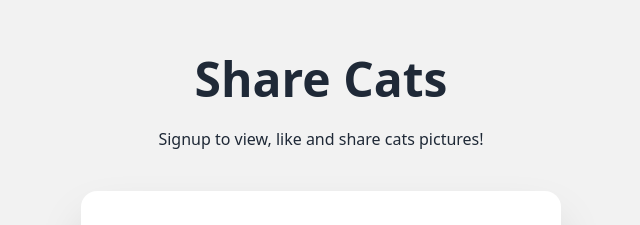
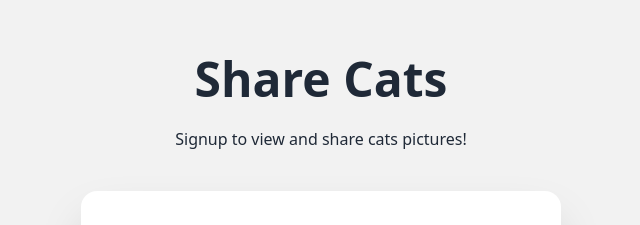
Before and after one commit to Catherine-Ge/Share-Cats-Images, a React (Vite) app: page /signup in a window 1280 px wide. Shown: the part 117-342 px from the top of the page, without its empty margins (319-959 px from the left). Built offline with nearby package versions, Linux system fonts and the light colour scheme; no server answers.

Commit message:
Update Signup.tsx

```diff
--- a/src/pages/Signup.tsx
+++ b/src/pages/Signup.tsx
@@ -28,7 +28,7 @@ const Signup = () => {
           <div className="text-center">
             <h1 className="text-5xl font-bold">Share Cats</h1>
             <p className="py-6">
-              Signup to view, like and share cats pictures!
+              Signup to view and share cats pictures!
             </p>
           </div>
           <div className="card sm:w-[30rem] shadow-2xl bg-base-100">
```
